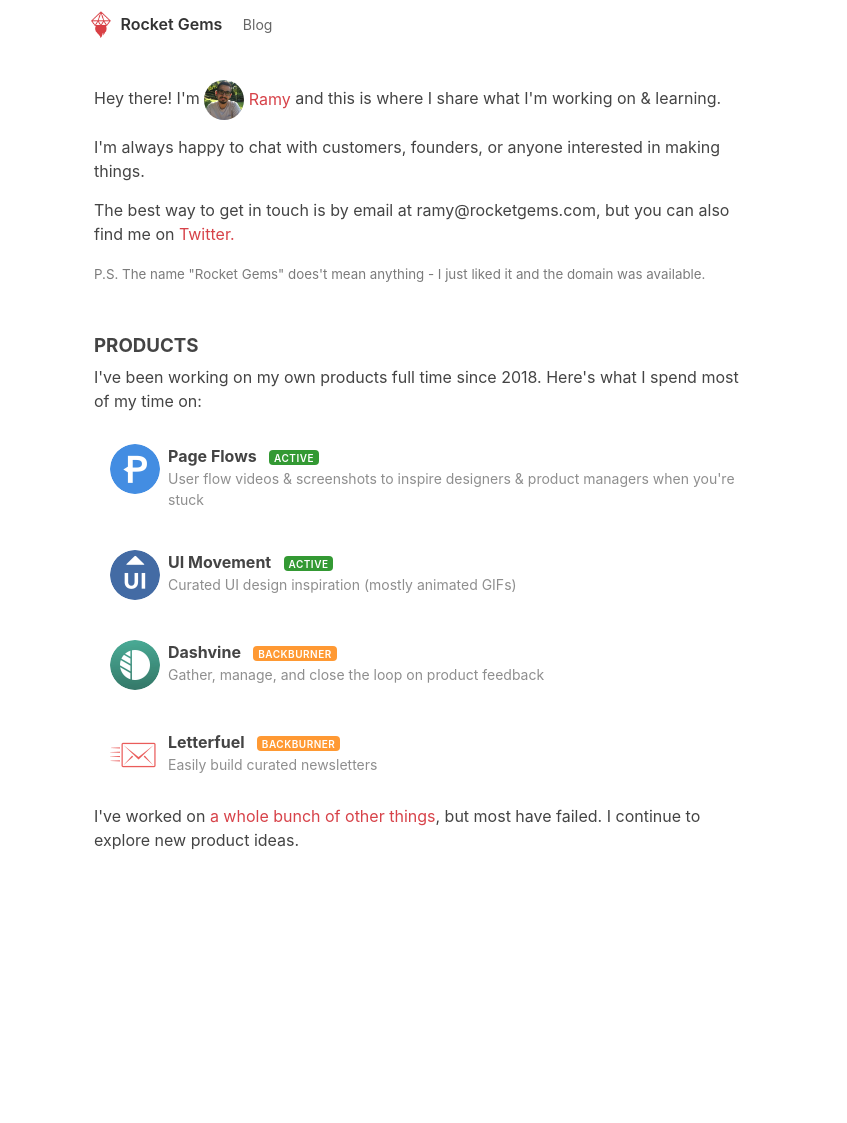
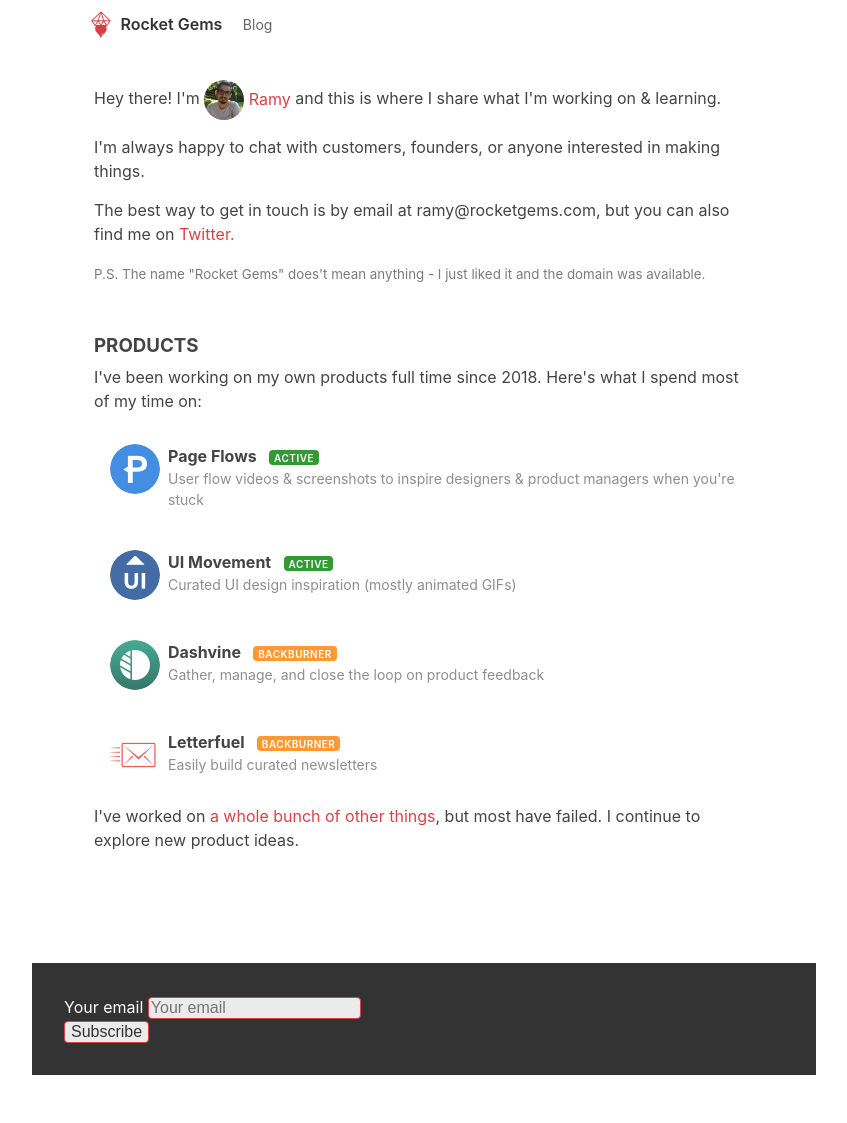
Before and after one commit to ramykhuffash/ramykhuffash.github.io, a Jekyll site: the page built from index.md, in a window 1280 px wide. Shown: the whole page, without its empty margins (216-1063 px from the left). Built offline with Jekyll 4.4.1, drawn with Linux system fonts in a browser that asks for light colours; before the commit the page ends 931 px from its top, so only the background shows below that.

Commit message:
add newsletter box

```diff
--- a/_layouts/default.html
+++ b/_layouts/default.html
@@ -13,6 +13,19 @@
       </div>
     </main>
 
+    <footer>
+        <div class="newsletter-subscribe-box">
+            <form action="https://letterfuel.com/newsletter/2cc7692c-5e28-48c4-b430-b161b8553d82/subscribe/" method="post" enctype="multipart/form-data">
+                <input type="hidden" style="display: none;" name="source" value="embedded-form" />
+                <div>
+                    <label class="letterfuelLF1337inplbltst" for="letterfuelLF1337inptstEmail">Your email</label>
+                    <input type="email" id="letterfuelLF1337inptstEmail" class="letterfuelLF1337inptst" name="email" placeholder="Your email" maxlength="500" required="" />
+                </div>
+                <input type="submit" value="Subscribe" id="letterfuelLF1337inptbtnst">
+            </form>
+        </div>
+    </footer>
+
   </body>
 
 </html>
--- a/_sass/minima/_layout.scss
+++ b/_sass/minima/_layout.scss
@@ -299,3 +299,33 @@
 	margin-left: -10px;
 	margin-top: -10px;
 }
+
+button{
+    border: none;
+    background: $brand-color;
+    color: white;
+    border-radius: 4px;
+}
+
+
+.newsletter-subscribe-box{
+    padding: 2rem;
+    max-width: 720px;
+    margin: 2rem auto 3rem;
+    background: #333;
+    color: white;
+    button{
+        display: block;
+        margin-top: .5rem;
+    }
+    label{
+        color: white;
+    }
+    input{
+        background: rgba(255,255,255,0.9);
+        color: #333;
+        border: 1px solid $brand-color;
+        border-radius: 4px;
+        font-size: 16px;
+    }
+}
```
